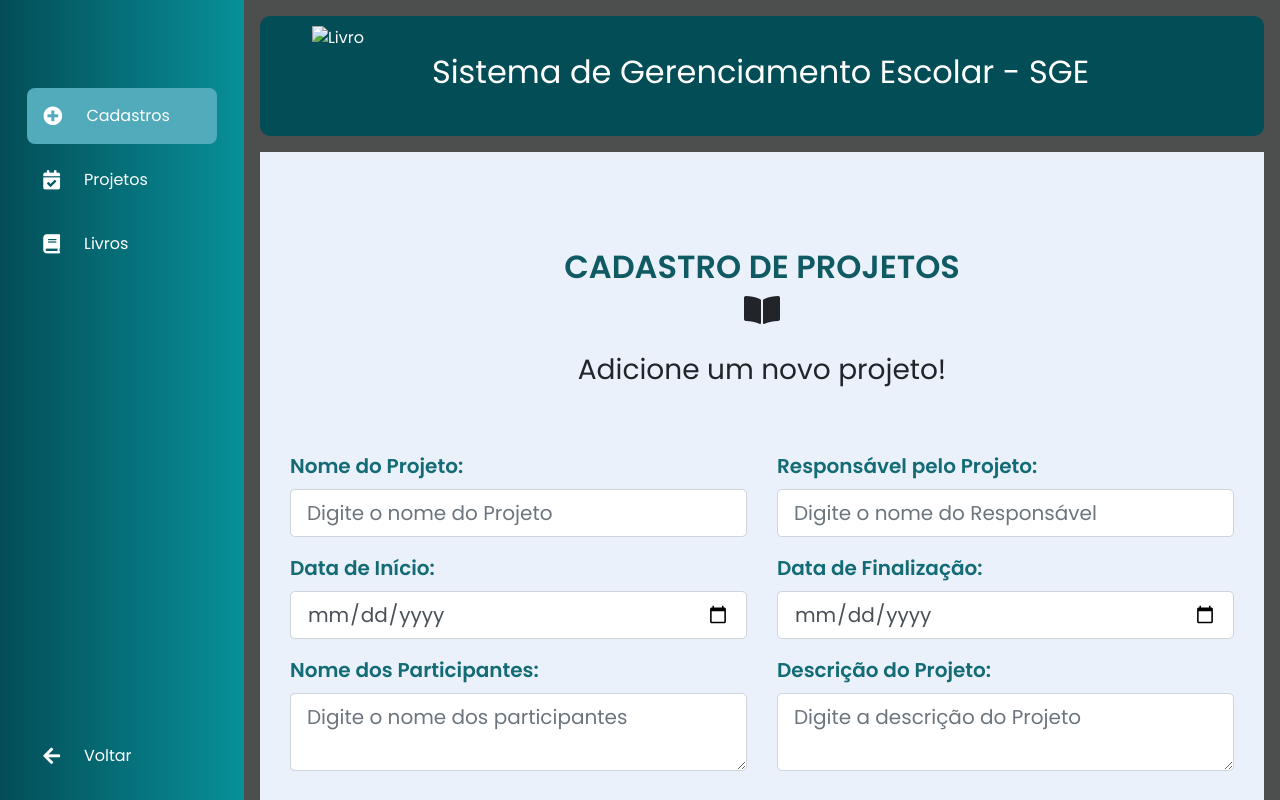
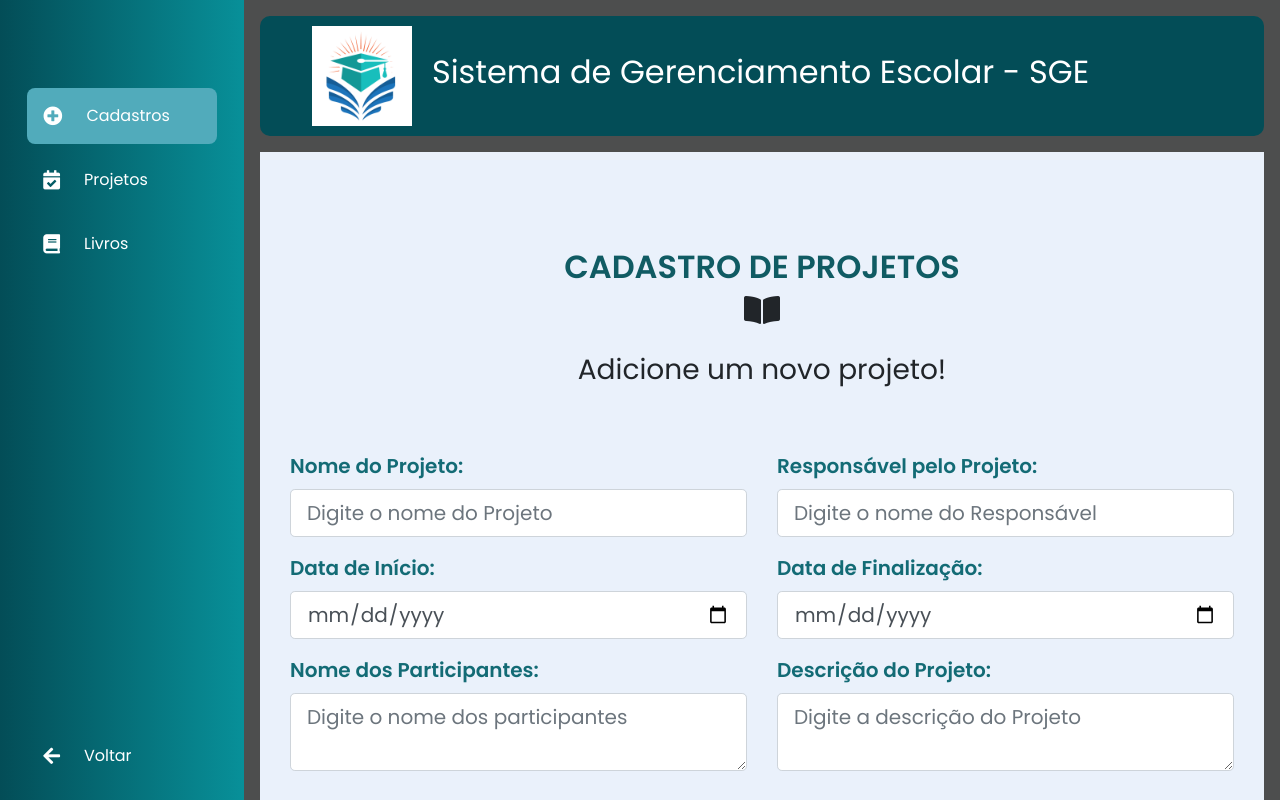
Before and after one commit to marinhonunes/SistemaSGE, a website: page protegido/CadastroProjeto.html in a window 1280 px wide. Shown: the top 800 px of the page. Drawn offline with nearby package versions, Linux system fonts and the light colour scheme; no server answers.

Commit message:
Atualização Cadastro Projeto - Layout

```diff
--- a/protegido/CadastroProjeto.html
+++ b/protegido/CadastroProjeto.html
@@ -57,7 +57,7 @@
 
         <div class="header--wrapper">
             <div class="header--title">
-                <img src="./css/sge.png" alt="Livro" class="header-icon">
+                <img src="sge.png" alt="Livro" class="header-icon">
                 <h2> Sistema de Gerenciamento Escolar - SGE </h2>
             </div>
         </div>
```
